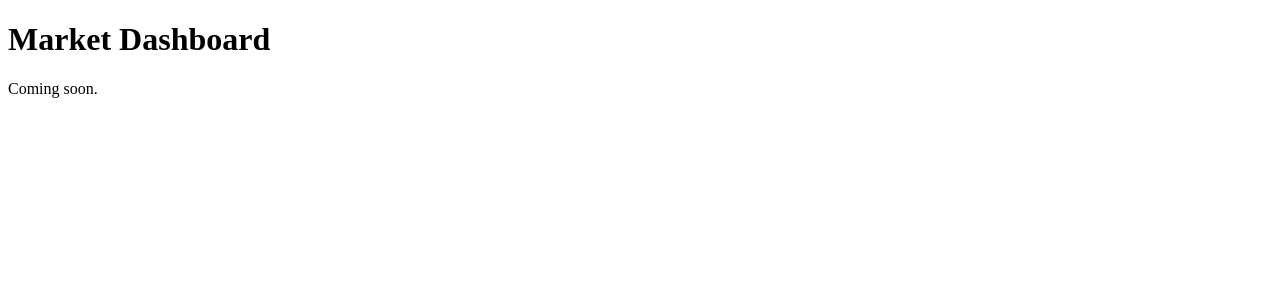
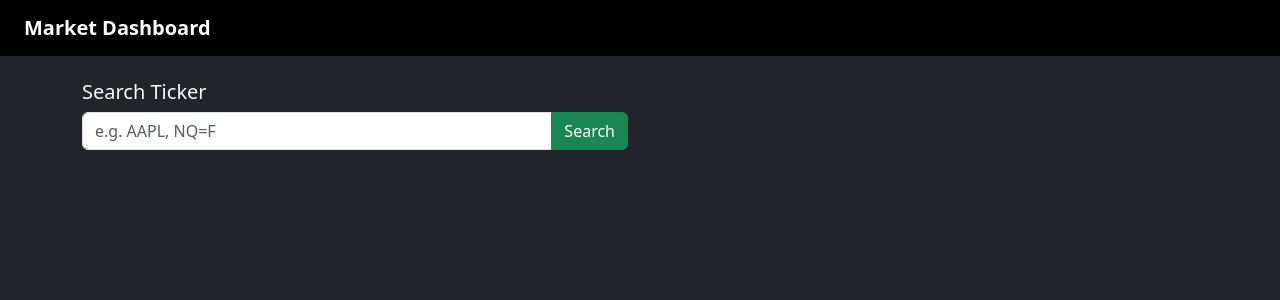
Before and after one commit to JDN099/market-dashboard, a Flask app: page / in a window 1280 px wide. Shown: the top 300 px of the page. Run offline with Flask 3, Linux system fonts and the light colour scheme.

Commit message:
Add UI and ticker search

```diff
--- a/app.py
+++ b/app.py
@@ -1,4 +1,5 @@
-from flask import Flask, render_template
+import yfinance as yf
+from flask import Flask, render_template, jsonify, request
 
 app = Flask(__name__)
 
@@ -6,5 +7,18 @@ app = Flask(__name__)
 def index():
     return render_template('index.html')
 
+@app.route('/quote')
+def quote():
+    ticker = request.args.get('ticker', '').upper()
+    stock = yf.Ticker(ticker)
+    info = stock.info
+    data = {
+        'symbol': ticker,
+        'name': info.get('longName'),
+        'price': info.get('currentPrice') or info.get('regularMarketPrice'),
+        'change': info.get('regularMarketChangePercent'),
+    }
+    return jsonify(data)
+
 if __name__ == '__main__':
     app.run(debug=True)
--- a/templates/index.html
+++ b/templates/index.html
@@ -2,10 +2,35 @@
 <html lang="en">
 <head>
     <meta charset="UTF-8">
+    <meta name="viewport" content="width=device-width, initial-scale=1.0">
     <title>Market Dashboard</title>
+    <link href="https://cdn.jsdelivr.net/npm/bootstrap@5.3.0/dist/css/bootstrap.min.css" rel="stylesheet">
 </head>
-<body>
-    <h1>Market Dashboard</h1>
-    <p>Coming soon.</p>
+<body class="bg-dark text-light">
+
+<nav class="navbar navbar-dark bg-black px-4">
+    <span class="navbar-brand fw-bold">Market Dashboard</span>
+</nav>
+
+<div class="container mt-4">
+    <div class="row">
+        <div class="col-md-6">
+            <h5>Search Ticker</h5>
+            <div class="input-group mb-3">
+                <input type="text" class="form-control" id="ticker-input" placeholder="e.g. AAPL, NQ=F">
+                <button class="btn btn-success" onclick="searchTicker()">Search</button>
+            </div>
+            <div id="ticker-result"></div>
+        </div>
+    </div>
+</div>
+
+<script src="https://cdn.jsdelivr.net/npm/bootstrap@5.3.0/dist/js/bootstrap.bundle.min.js"></script>
+<script>
+    function searchTicker() {
+        const ticker = document.getElementById('ticker-input').value;
+        document.getElementById('ticker-result').innerHTML = `<p>Searching for: <strong>${ticker}</strong></p>`;
+    }
+</script>
 </body>
 </html>
```
